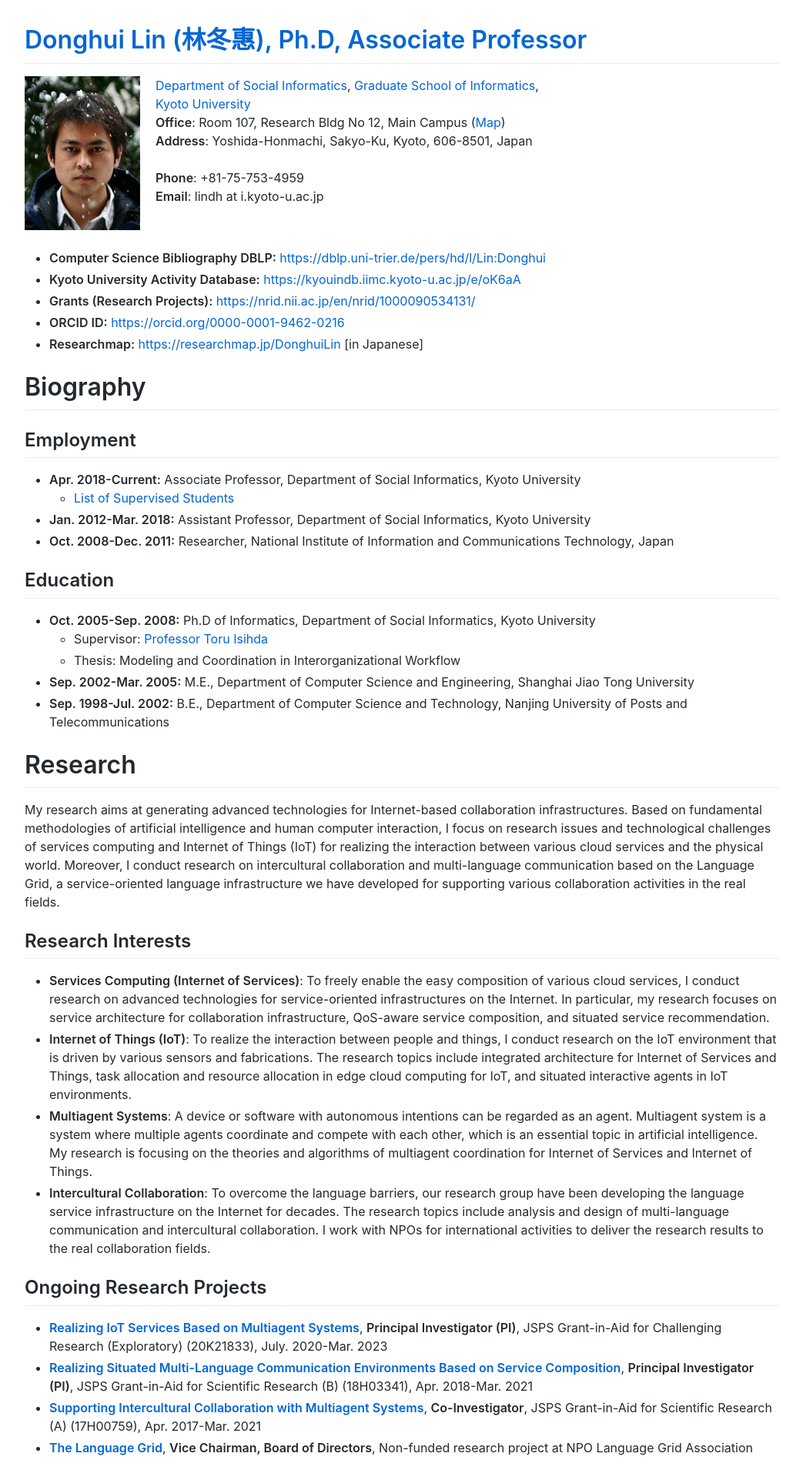
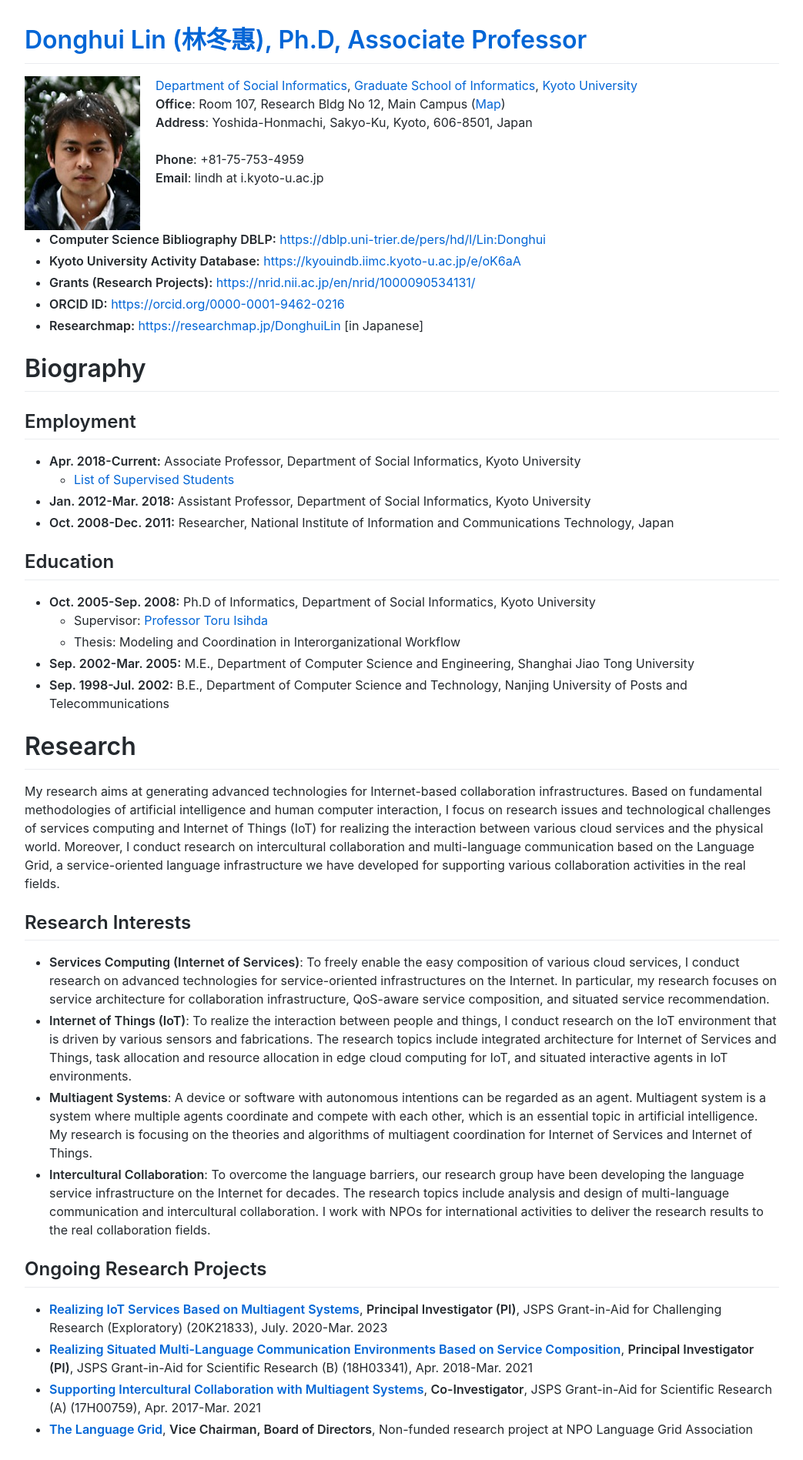
Before and after one commit to lindh/lindh.github.io, a Jekyll site: the page built from index.md, in a window 1280 px wide. Shown: the top 1897 px of the page at 77% size, without its empty margins (118-1161 px from the left). Built offline with Jekyll 4.4.1, drawn with Linux system fonts in a browser that asks for light colours; comment, search, counter and statistics services are not loaded.

Commit message:
Update index.md

```diff
--- a/index.md
+++ b/index.md
@@ -3,9 +3,8 @@
 ---
 
 <img align="left" src="./images/lin.jpg"/>
-   [Department of Social Informatics](http://www.soc.i.kyoto-u.ac.jp/en/), [Graduate School of Informatics](http://www.i.kyoto-u.ac.jp/en/),
-   <br>
-   [Kyoto University](https://www.kyoto-u.ac.jp/en/)
+
+   [Department of Social Informatics](http://www.soc.i.kyoto-u.ac.jp/en/), [Graduate School of Informatics](http://www.i.kyoto-u.ac.jp/en/), [Kyoto University](https://www.kyoto-u.ac.jp/en/)
    <br>
    **Office**: Room 107, Research Bldg No 12, Main Campus ([Map](https://www.kyoto-u.ac.jp/en/access/main-campus-map.html))
    <br>
```
